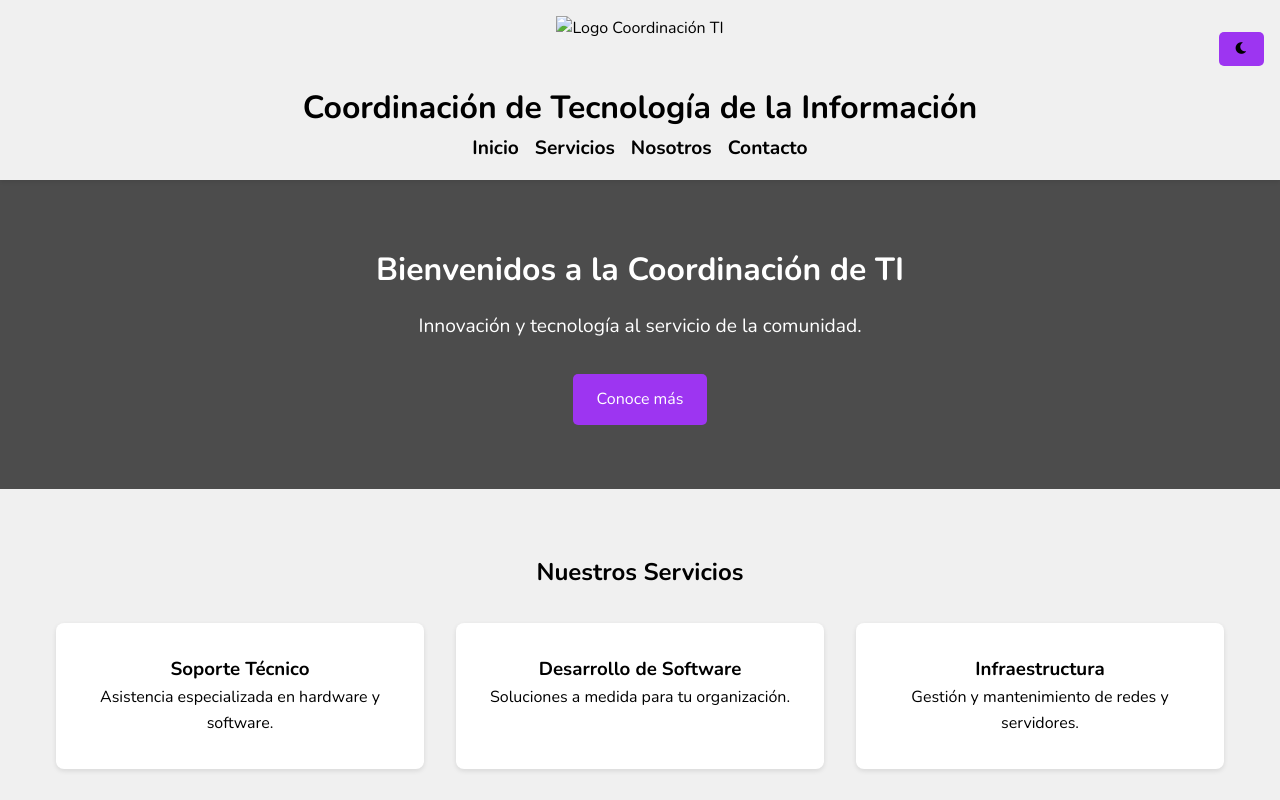
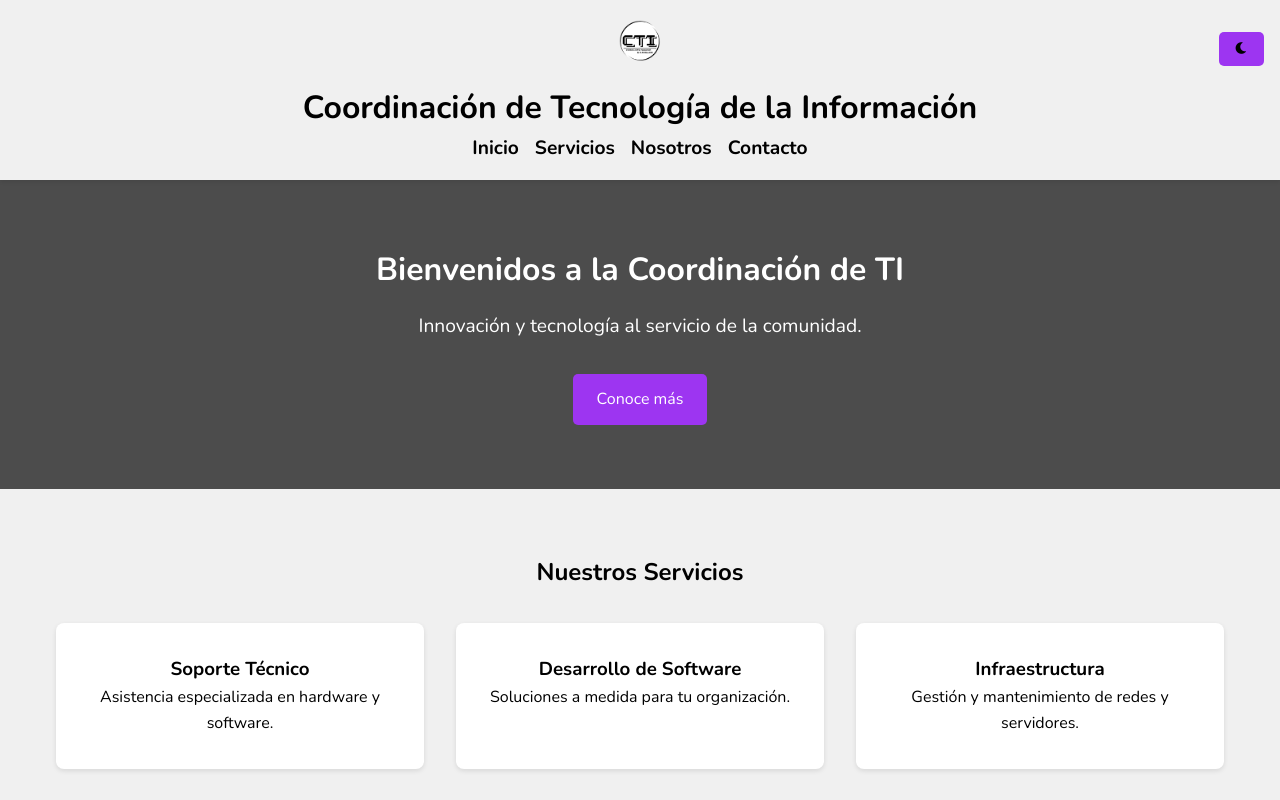
Before and after one commit to cristian202488/Cti-2025_-, a plain HTML site: page index.html in a window 1280 px wide. Shown: the top 800 px of the page. Drawn offline with nearby package versions, Linux system fonts and the light colour scheme.

Commit message:
Add files via upload

```diff
--- a/index.html
+++ b/index.html
@@ -11,7 +11,7 @@
 <body>
     <header>
         <div class="container">
-            <img src="img/CTI-LOGO.ico" alt="Logo Coordinación TI" class="logo">
+            <img src="CTI-LOGO.ico" alt="Logo Coordinación TI" class="logo">
             <h1>Coordinación de Tecnología de la Información</h1>
             <nav>
                 <ul>
```
